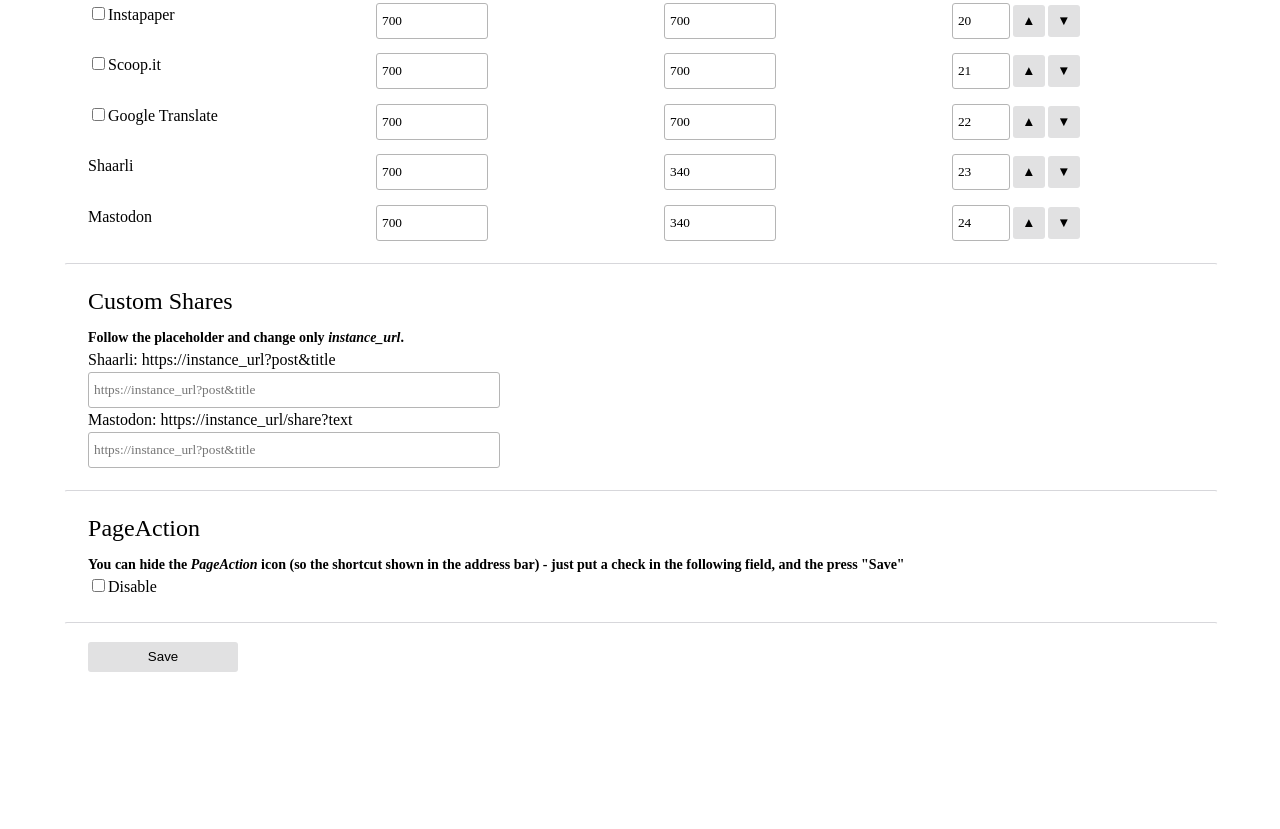
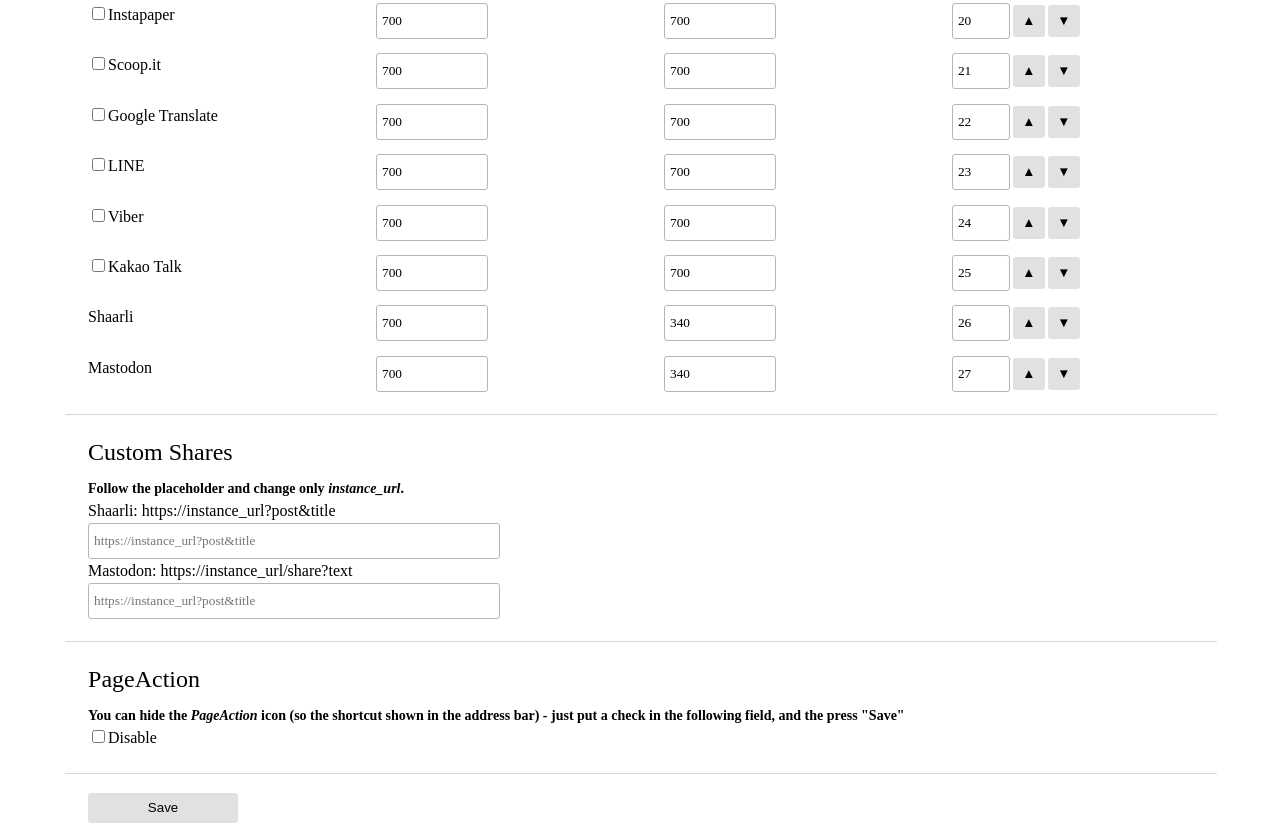
Before and after one commit to Mte90/Share-Backported, a browser extension: page options/options.html in a window 1280 px wide. Shown: the part 1145-1974 px from the top of the page. Before the commit the page ends 1823 px from the top, so only its background shows below. Drawn offline with Linux system fonts and the light colour scheme.

Commit message:
#118 and other improvements (release 2.0.3)
- Auto-indented (modal.html and options.html)
- Added new services (3: LINE, Viber, Kakao) #118
- Added icons (of new services)
- Updated options.html and modal.html
- Updated modal.js: added "auto-height" (improved method)

```diff
--- a/options/options.html
+++ b/options/options.html
@@ -6,7 +6,7 @@
         html,
         body {
             height: 100%;
-            max-height: 1500px;
+            max-height: 2000px;
             width: 100%;
             margin: 0;
             padding: 0;
@@ -560,6 +560,48 @@
         </div>
         <div class="row service">
             <div class="col-3">
+                <label class="browser-style"><input type="checkbox" id="line">LINE</label>
+            </div>
+            <div class="col-3">
+                <label><input type="number" id="line-width" value="700" class="widths"></label>
+            </div>
+            <div class="col-3">
+                <label><input type="number" id="line-height" value="700" class="heights"></label>
+            </div>
+            <div class="col-3">
+                <label><input type="number" id="line-priority" value="23" min="1" step="1" class="positions"><button type="button" id="line-move-up" class="move-up"></button><button type="button" id="line-move-down" class="move-down"></button></label>
+            </div>
+        </div>
+        <div class="row service">
+            <div class="col-3">
+                <label class="browser-style"><input type="checkbox" id="viber">Viber</label>
+            </div>
+            <div class="col-3">
+                <label><input type="number" id="viber-width" value="700" class="widths"></label>
+            </div>
+            <div class="col-3">
+                <label><input type="number" id="viber-height" value="700" class="heights"></label>
+            </div>
+            <div class="col-3">
+                <label><input type="number" id="viber-priority" value="24" min="1" step="1" class="positions"><button type="button" id="viber-move-up" class="move-up"></button><button type="button" id="viber-move-down" class="move-down"></button></label>
+            </div>
+        </div>
+        <div class="row service">
+            <div class="col-3">
+                <label class="browser-style"><input type="checkbox" id="kakaotalk">Kakao Talk</label>
+            </div>
+            <div class="col-3">
+                <label><input type="number" id="kakaotalk-width" value="700" class="widths"></label>
+            </div>
+            <div class="col-3">
+                <label><input type="number" id="kakaotalk-height" value="700" class="heights"></label>
+            </div>
+            <div class="col-3">
+                <label><input type="number" id="kakaotalk-priority" value="25" min="1" step="1" class="positions"><button type="button" id="kakaotalk-move-up" class="move-up"></button><button type="button" id="kakaotalk-move-down" class="move-down"></button></label>
+            </div>
+        </div>
+        <div class="row service">
+            <div class="col-3">
                 <label>Shaarli</label>
             </div>
             <div class="col-3">
@@ -569,7 +611,7 @@
                 <label><input type="number" id="shaarli-height" value="340" class="heights"></label>
             </div>
             <div class="col-3">
-                    <label><input type="number" id="shaarli-priority" value="23" min="1" step="1" class="positions"><button type="button" id="shaarli-move-up" class="move-up"></button><button type="button" id="shaarli-move-down" class="move-down"></button></label>
+                <label><input type="number" id="shaarli-priority" value="26" min="1" step="1" class="positions"><button type="button" id="shaarli-move-up" class="move-up"></button><button type="button" id="shaarli-move-down" class="move-down"></button></label>
             </div>
         </div>
         <div class="row service">
@@ -583,7 +625,7 @@
                 <label><input type="number" id="mastodon-height" value="340" class="heights"></label>
             </div>
             <div class="col-3">
-                    <label><input type="number" id="mastodon-priority" value="24" min="1" step="1" class="positions"><button type="button" id="mastodon-move-up" class="move-up"></button><button type="button" id="mastodon-move-down" class="move-down"></button></label>
+                <label><input type="number" id="mastodon-priority" value="27" min="1" step="1" class="positions"><button type="button" id="mastodon-move-up" class="move-up"></button><button type="button" id="mastodon-move-down" class="move-down"></button></label>
             </div>
         </div>
         <div class="row hr">
```
Also changed, not shown: modal/modal.css (+2 -17 lines), modal/modal.html (+15 -0 lines), modal/modal.js (+4 -3 lines), manifest.json, modal/icons/kakaotalk.svg (added), modal/icons/line.svg (added), modal/icons/viber.png (added). Lines whose indentation alone changed are shown as unchanged.
